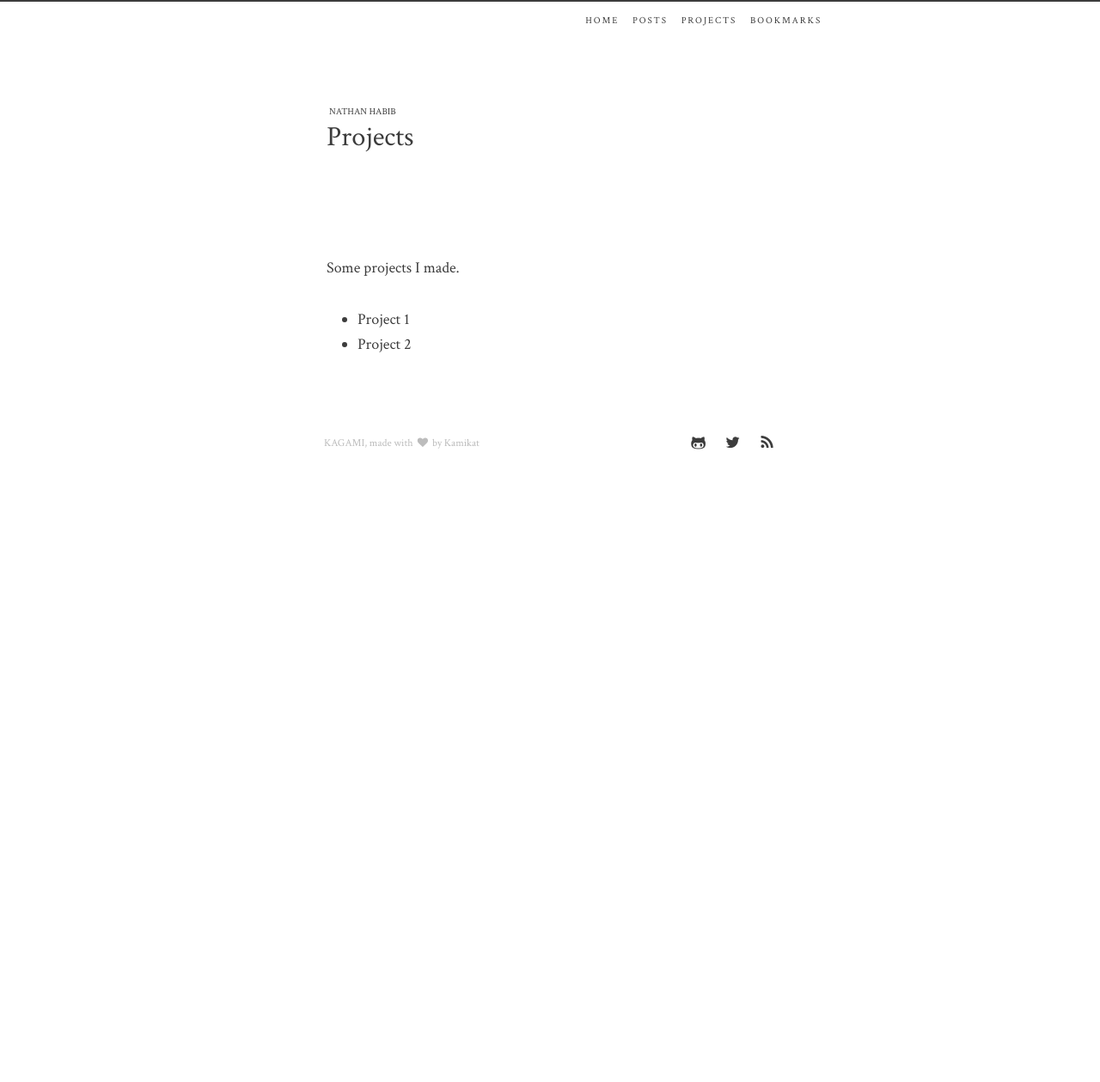
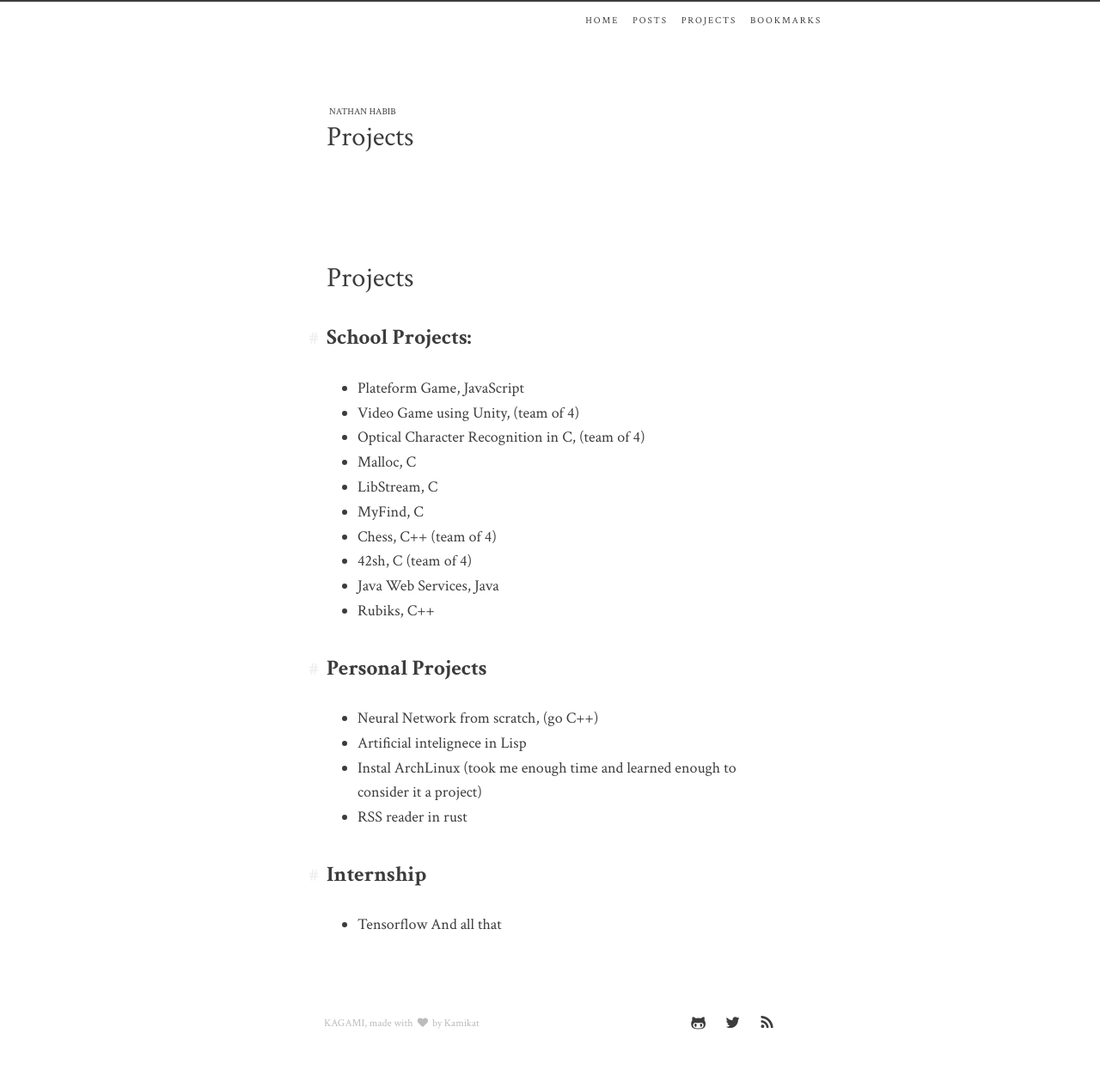
Before and after one commit to NathanHB/NathanHB.github.io, a Jekyll site: the page built from projects.md, in a window 1280 px wide. Shown: the whole page at 86% size. Built offline with Jekyll 4.4.1, drawn with Linux system fonts in a browser that asks for light colours; our own code applies the rules of GitHub Pages for plain Markdown files; before the commit the page ends 900 px from its top, so only the background shows below that.

Commit message:
Projects
Added some

```diff
--- a/projects.md
+++ b/projects.md
@@ -5,7 +5,25 @@ navtitle: projects
 position: 20
 ---
 
-Some projects I made.
+# Projects
 
-* Project 1
-* Project 2
+## School Projects:
+* Plateform Game, JavaScript
+* Video Game using Unity, (team of 4)
+* Optical Character Recognition in C, (team of 4)
+* Malloc, C
+* LibStream, C
+* MyFind, C
+* Chess, C++ (team of 4)
+* 42sh, C (team of 4)
+* Java Web Services, Java
+* Rubiks, C++
+
+## Personal Projects
+* Neural Network from scratch, (go C++)
+* Artificial intelignece in Lisp
+* Instal ArchLinux (took me enough time and learned enough to consider it a project)
+* RSS reader in rust
+
+## Internship
+* Tensorflow And all that
```
